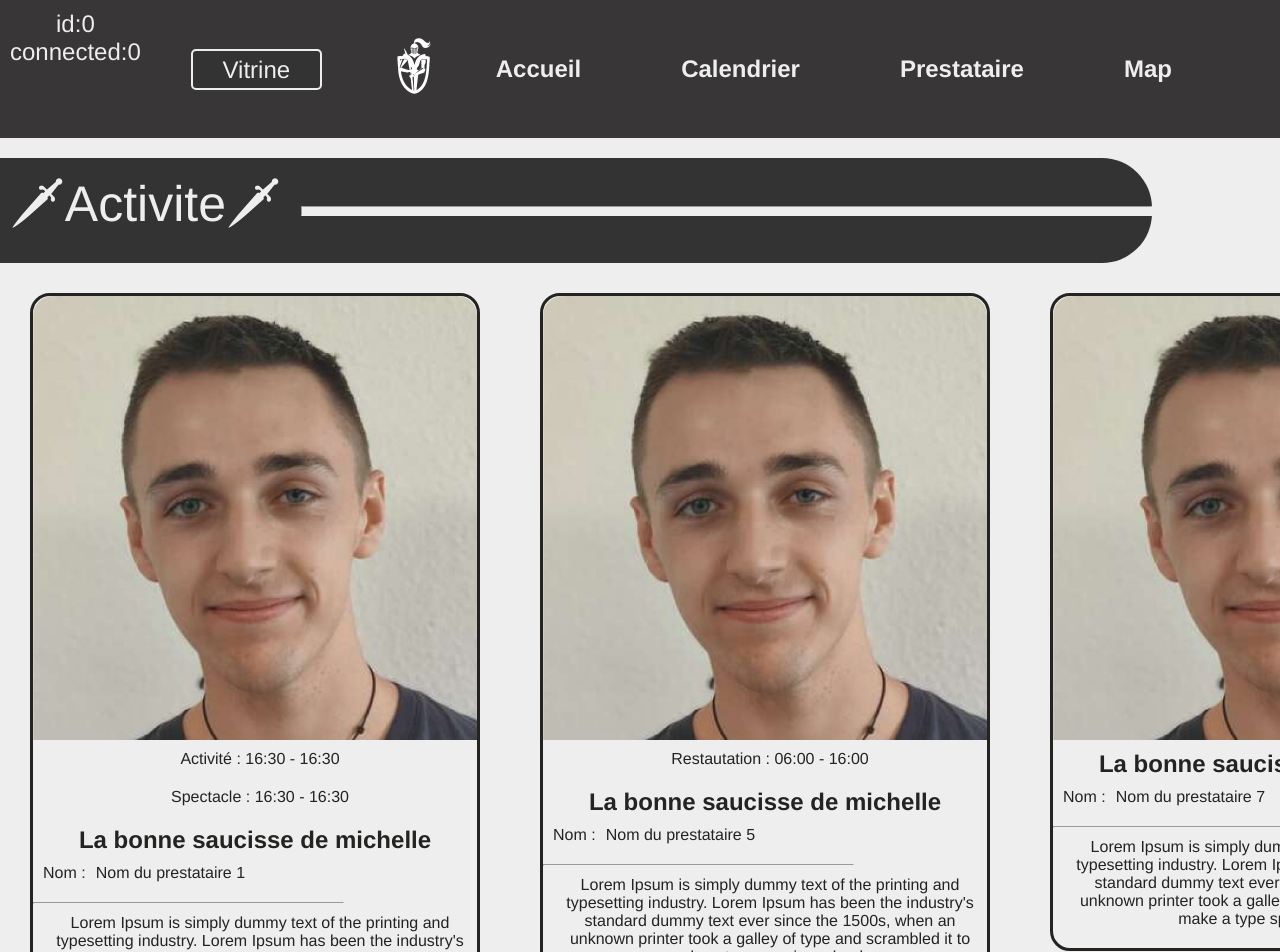
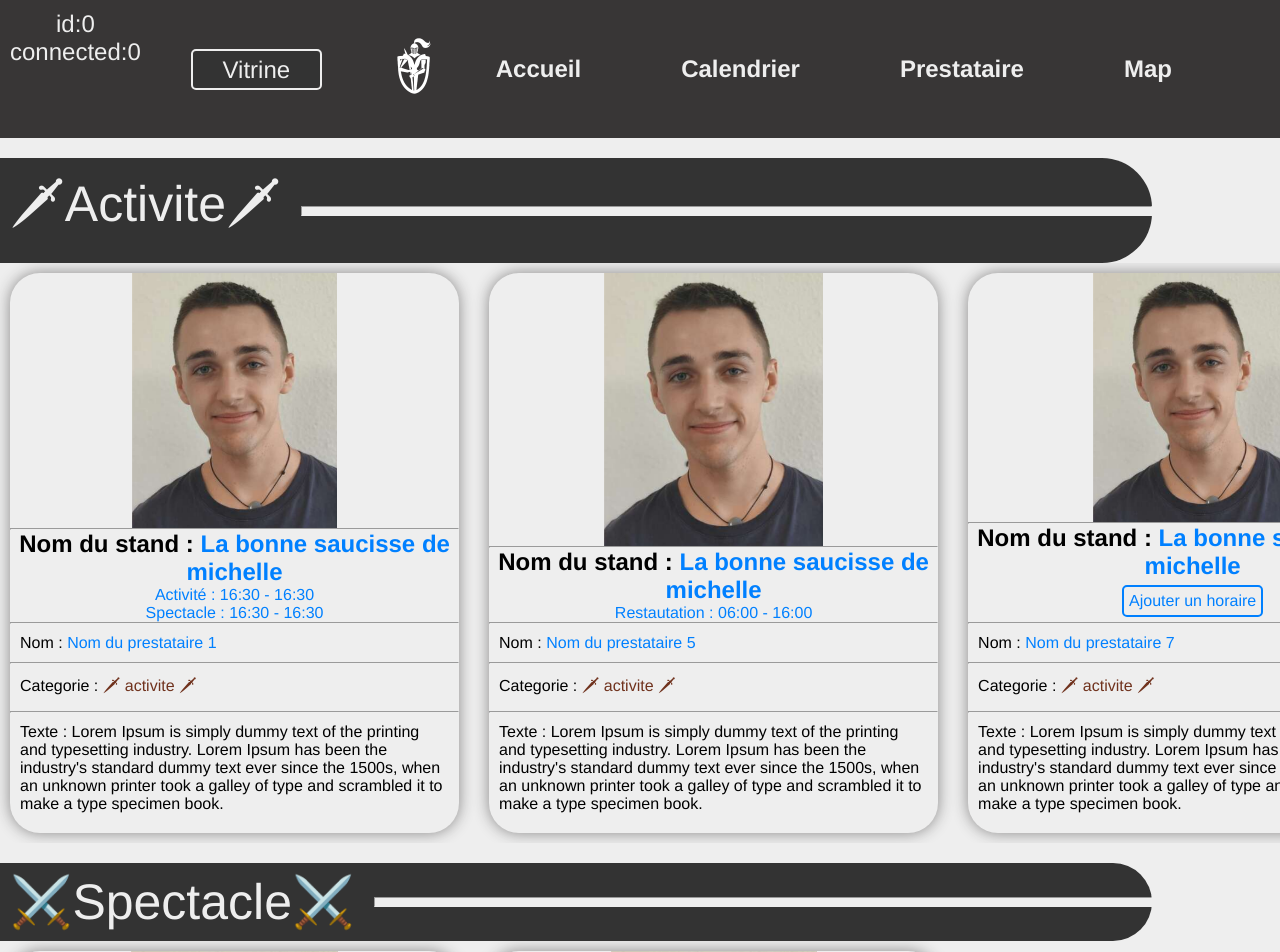
Before and after one commit to ThomasG1raud/saes3_vue, a Vue app: page /admin/prestataire in a window 1280 px wide. Shown: the top 952 px of the page. Built offline with nearby package versions, Linux system fonts and the light colour scheme; the HTML template or start-up script is replaced by a standard one.

Commit message:
Correction of card in VitrinePrestataireView.vue & AdminPrestataireView.vue + add button for delete assignation in AdminCardAssignedPrestataireView.vue

```diff
--- a/src/components/admin/AdminCardAssignedPrestataireView.vue
+++ b/src/components/admin/AdminCardAssignedPrestataireView.vue
@@ -53,6 +53,11 @@
           </p>
         </div>
       </div>
+      <div>
+        <button class="btn btn-delete" @click.prevent="deleteAssignation()" v-if="curentPrestataire.idStand">
+          Supprimer l'assigniation
+        </button>
+      </div>
 
     </div>
   </div>
@@ -60,6 +65,7 @@
 
 <script>
 import {mapGetters} from "vuex";
+import router from "@/router";
 
 export default {
   name: "AdminCardAssignedPrestataireView",
@@ -74,6 +80,12 @@ export default {
     curentPrestatireHoraire() {
       return this.getAllHoraireByIdPrestataire(this.idPrestataire)
     }
+  },
+  methods: {
+    deleteAssignation() {
+      this.curentPrestataire.idStand = 0;
+      router.push("/admin/map");
+    },
   }
 }
 </script>
@@ -121,4 +133,7 @@ div.info {
   --defined-color-secondary: var(--blue);
   margin: 5px;
 }
+.btn-delete {
+  --defined-color-secondary: var(--red);
+}
 </style>
--- a/src/components/admin/AdminPrestataireCardView.vue
+++ b/src/components/admin/AdminPrestataireCardView.vue
@@ -1,29 +1,60 @@
 <template>
-  <router-link class="linkCard" :to="'/admin/prestataire/'+idPrestataire">
+  <div class="d-contents">
     <div class="card">
-      <div class="divImage">
-        <img :src="require('@/assets/'+curentPrestataire.imagePrestataire)">
-      </div>
-      <div class="divInfo">
-        <div class="infoStand">
-          <p v-for="(horaire, index) in curentHoraire" :key="index">
-            {{horaire.name}} : {{ horaire.start.substr(11, 5) }} - {{ horaire.end.substr(11, 5) }} <!--todo affichage corecte de la date-->
-          </p>
-          <h2>{{ curentPrestataire.nomStand }}</h2>
-        </div>
-        <div class="infoPrestataire">
-          <div class="info">
-            <p>Nom :</p>
-            <p>{{ curentPrestataire.name }}</p>
-          </div>
-          <hr>
+      <div class="d-contents">
+        <div class="image">
+          <img :src="require('@/assets/'+curentPrestataire.imagePrestataire)" alt="image prestataire">
         </div>
       </div>
-      <div class="divTextPresentation">
-        <p>{{ curentPrestataire.text }}</p>
+
+      <div class="info">
+        <hr>
+        <div>
+          <h2>
+            Nom du stand :
+            <router-link class="underline" :to="'/admin/map/'+curentPrestataire.idStand">
+              {{ curentPrestataire.nomStand }}
+            </router-link>
+          </h2>
+          <router-link class="underline" to="/admin/calendrier">
+            <button class="btn" v-if="!curentPrestatireHoraire.length">
+              Ajouter un horaire
+            </button>
+            <p v-for="(horaire, index) in curentPrestatireHoraire" :key="index">
+              {{horaire.name}} : {{ horaire.start.substr(11, 5) }} - {{ horaire.end.substr(11, 5) }} <!--todo affichage corecte de la date-->
+            </p>
+          </router-link>
+        </div>
+        <hr>
+        <div class="line">
+          <p>
+            Nom :
+            <router-link class="underline" :to="'/admin/prestataire/'+curentPrestataire.id">
+              {{ curentPrestataire.name }}
+            </router-link>
+          </p>
+        </div>
+        <hr>
+        <div class="line">
+          <p>
+            Categorie :
+            <router-link class="underline" :class="curentPrestataire.type" :to="'/admin/prestataire/#'+curentPrestataire.type">
+              {{ curentPrestataire.type }}
+            </router-link>
+          </p>
+        </div>
+        <hr>
+        <div class="line">
+          <p>
+            Texte :
+            <span>
+              {{ curentPrestataire.text }}
+            </span>
+          </p>
+        </div>
       </div>
     </div>
-  </router-link>
+  </div>
 </template>
 
 <script>
@@ -39,7 +70,7 @@ export default {
     curentPrestataire() {
       return this.getInfoPrestataireByIdPrestataire(this.idPrestataire)
     },
-    curentHoraire() {
+    curentPrestatireHoraire() {
       return this.getHoraireByIdPrestataire(this.idPrestataire)
     }
   }
@@ -49,49 +80,45 @@ export default {
 <style scoped>
 
 .card {
-  width: 450px;
-  border-radius: 20px;
-  border: solid;
-  margin: 30px;
+  height: 100%;
+  margin-right: 10px;
+  display: flex;
+  flex-direction: column;
+
+  border-radius: 30px;
+  box-shadow: 0 0 15px var(--grey);
+  transition-duration: 250ms;
+}
+.card:hover {
+  box-shadow: 0 0 15px var(--dark);
 }
 
-.divImage {
-  aspect-ratio: 1;
-  border-radius: 20px 20px 0 0;
+div.image {
+  height: 100%;
   overflow: hidden;
 
+  /*aspect-ratio: 1;*/
+  /*margin: 0 auto;*/
+}
+
+.d-contents {
+  display: contents;
 }
 
 img {
-  width: 100%;
+  height: inherit;
 }
 
-.infoPrestataire {
-  display: flex;
-  align-items: start;
-  flex-direction: column;
+div.line {
+  text-align: left;
+  padding: 10px;
 }
-
-a {
-  text-decoration: none;
-  color: var(--very-very-dark);
+div.info {
+  margin-bottom: 10px;
 }
-
-hr {
-  width: 70%;
-  color: currentColor;
-  background-color: currentColor;
+.btn {
+  --defined-color-primary: var(--very-very-light);
+  --defined-color-secondary: var(--blue);
+  margin: 5px;
 }
-
-p {
-  margin: 10px 0 20px 10px;
-}
-
-.info {
-  display: flex;
-}
-.infoStand {
-  margin-top: 10px;
-}
-
 </style>
--- a/src/components/map/MapView.vue
+++ b/src/components/map/MapView.vue
@@ -119,9 +119,19 @@
       }
     },
 		addMarker (baseUrl, curentPrestataire, sendValueToParent, allStandAssigned, getOption) {
-      L.marker(this.map.markers[0]).addTo(this.$refs.map.mapObject).on('click', function() {
+      L.marker(this.map.markers[0], {
+        // icon: {
+          // options: {
+          //   iconUrl: "https://upload.wikimedia.org/wikipedia/commons/thumb/7/73/Flat_tick_icon.svg/1024px-Flat_tick_icon.svg.png"
+          // }
+        // }
+      }).addTo(this.$refs.map.mapObject).on('click', function() {
+        this._icon.src = "https://upload.wikimedia.org/wikipedia/commons/thumb/7/73/Flat_tick_icon.svg/1024px-Flat_tick_icon.svg.png"
         console.log("Billeterie")
-      });
+      })
+          .on('load', function () {
+            console.log("charge")
+          });
 			for (let i=1; i<this.map.markers.length; i++){
 				L.marker(this.map.markers[i], getOption(i, allStandAssigned)).addTo(this.$refs.map.mapObject).on('click', function() {
           const prestataire = curentPrestataire(i);
--- a/src/components/prestataire/VitrinePrestataireCardView.vue
+++ b/src/components/prestataire/VitrinePrestataireCardView.vue
@@ -1,29 +1,57 @@
 <template>
-    <router-link class="linkCard" :to="'/liste_prestataire/'+idPrestataire">
-      <div class="card">
-        <div class="divImage">
-          <img :src="require('@/assets/'+curentPrestataire.imagePrestataire)">
+  <div class="d-contents">
+    <div class="card">
+      <div class="d-contents">
+        <div class="image">
+          <img :src="require('@/assets/'+curentPrestataire.imagePrestataire)" alt="image prestataire">
         </div>
-        <div class="divInfo">
-          <div class="infoStand">
-            <p v-for="(horaire, index) in curentHoraire" :key="index">
+      </div>
+
+      <div class="info">
+        <hr>
+        <div>
+          <h2>
+            Nom du stand :
+            <router-link class="underline" :to="'/map/'+curentPrestataire.idStand">
+              {{ curentPrestataire.nomStand }}
+            </router-link>
+          </h2>
+          <router-link class="underline" to="/calendrier">
+            <p v-for="(horaire, index) in curentPrestatireHoraire" :key="index">
               {{horaire.name}} : {{ horaire.start.substr(11, 5) }} - {{ horaire.end.substr(11, 5) }} <!--todo affichage corecte de la date-->
             </p>
-            <h2>{{ curentPrestataire.nomStand }}</h2>
-          </div>
-          <div class="infoPrestataire">
-            <div class="info">
-              <p>Nom :</p>
-              <p>{{ curentPrestataire.name }}</p>
-            </div>
-            <hr>
-          </div>
+          </router-link>
         </div>
-        <div class="divTextPresentation">
-          <p>{{ curentPrestataire.text }}</p>
+        <hr>
+        <div class="line">
+          <p>
+            Nom :
+            <router-link class="underline" :to="'/liste_prestataire/'+curentPrestataire.id">
+              {{ curentPrestataire.name }}
+            </router-link>
+          </p>
+        </div>
+        <hr>
+        <div class="line">
+          <p>
+            Categorie :
+            <router-link class="underline" :class="curentPrestataire.type" :to="'/liste_prestataire/#'+curentPrestataire.type">
+              {{ curentPrestataire.type }}
+            </router-link>
+          </p>
+        </div>
+        <hr>
+        <div class="line">
+          <p>
+            Texte :
+            <span>
+              {{ curentPrestataire.text }}
+            </span>
+          </p>
         </div>
       </div>
-    </router-link>
+    </div>
+  </div>
 </template>
 
 <script>
@@ -39,7 +67,7 @@ export default {
     curentPrestataire() {
       return this.getInfoPrestataireByIdPrestataire(this.idPrestataire)
     },
-    curentHoraire() {
+    curentPrestatireHoraire() {
       return this.getHoraireByIdPrestataire(this.idPrestataire)
     }
   }
@@ -49,49 +77,40 @@ export default {
 <style scoped>
 
 .card {
-  width: 450px;
-  border-radius: 20px;
-  border: solid;
-  margin: 30px;
+  height: 100%;
+  margin-right: 10px;
+  display: flex;
+  flex-direction: column;
+
+  border-radius: 30px;
+  box-shadow: 0 0 15px var(--grey);
+  transition-duration: 250ms;
+}
+.card:hover {
+  box-shadow: 0 0 15px var(--dark);
 }
 
-.divImage {
-  aspect-ratio: 1;
-  border-radius: 20px 20px 0 0;
+div.image {
+  height: 100%;
   overflow: hidden;
 
+  /*aspect-ratio: 1;*/
+  /*margin: 0 auto;*/
+}
+
+.d-contents {
+  display: contents;
 }
 
 img {
-  width: 100%;
+  height: inherit;
 }
 
-.infoPrestataire {
-  display: flex;
-  align-items: start;
-  flex-direction: column;
+div.line {
+  text-align: left;
+  padding: 10px;
 }
-
-a {
-  text-decoration: none;
-  color: var(--very-very-dark);
+div.info {
+  margin-bottom: 10px;
 }
-
-hr {
-  width: 70%;
-  color: currentColor;
-  background-color: currentColor;
-}
-
-p {
-  margin: 10px 0 20px 10px;
-}
-
-.info {
-  display: flex;
-}
-.infoStand {
-  margin-top: 10px;
-}
-
 </style>
--- a/src/views/admin/AdminPrestataireView.vue
+++ b/src/views/admin/AdminPrestataireView.vue
@@ -8,7 +8,7 @@
         </div>
       </div>
       <div id="grandDiv">
-        <div v-for="(prestataire, index) in getAllPrestataire.filter(p => p.type===category)" :key="index">
+        <div class="card-content" v-for="(prestataire, index) in getAllPrestataire.filter(p => p.type===category)" :key="index">
           <AdminPrestataireCardView :idPrestataire="prestataire.id"/>
         </div>
       </div>
@@ -38,6 +38,11 @@ export default {
   display: flex;
   overflow: scroll;
 
+}
+.card-content {
+  height: 70vh;
+  aspect-ratio: 2 / 3;
+  margin: 10px;
 }
 #scroll {
   height: 64px;
--- a/src/views/vitrine/HomeView.vue
+++ b/src/views/vitrine/HomeView.vue
@@ -61,7 +61,7 @@ export default {
 
 #title {
   font-size: 80px;
-  font-family: myFirstFont;
+  font-family: myFirstFont, Arial sans-serif;
   rotate: -45deg;
   color: black;
 }
--- a/src/views/vitrine/VitrinePrestataireView.vue
+++ b/src/views/vitrine/VitrinePrestataireView.vue
@@ -8,7 +8,7 @@
         </div>
       </div>
       <div id="grandDiv">
-        <div v-for="(prestataire, index) in getAllPrestataire.filter(p => p.type===category)" :key="index">
+        <div class="card-content" v-for="(prestataire, index) in getAllPrestataire.filter(p => p.type===category)" :key="index">
           <VitrinePrestataireCardView :idPrestataire="prestataire.id"/>
         </div>
       </div>
@@ -40,7 +40,11 @@ export default {
   overflow: scroll;
 
 }
-
+.card-content {
+  height: 70vh;
+  aspect-ratio: 2 / 3;
+  margin: 10px;
+}
 #scroll {
   height: 64px;
   width: 64px;
```
